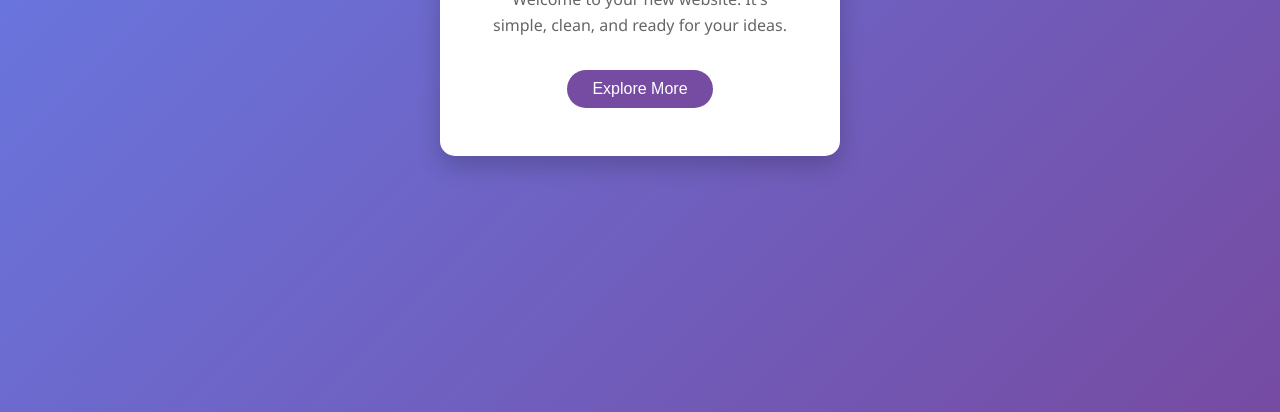
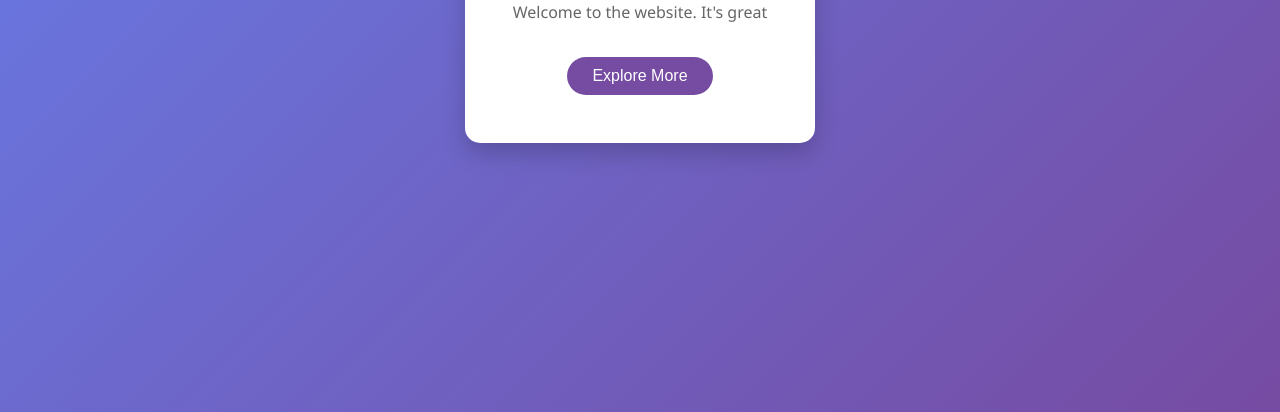
Before and after one commit to claytondicks/hello-world-site, a plain HTML site: page index.html in a window 1280 px wide. Shown: the part 388-800 px from the top of the page. Drawn offline with Linux system fonts and the light colour scheme.

Commit message:
Some changes

```diff
--- a/index.html
+++ b/index.html
@@ -9,7 +9,7 @@
 <body>
     <div class="container">
         <h1>Hello, World!</h1>
-        <p>Welcome to your new website. It's simple, clean, and ready for your ideas.</p>
+        <p>Welcome to the website. It's great</p>
         <button class="btn">Explore More</button>
     </div>
 </body>
```
